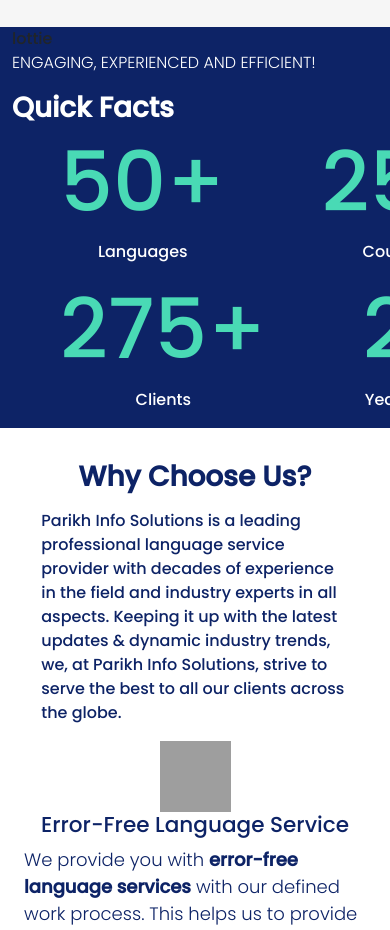
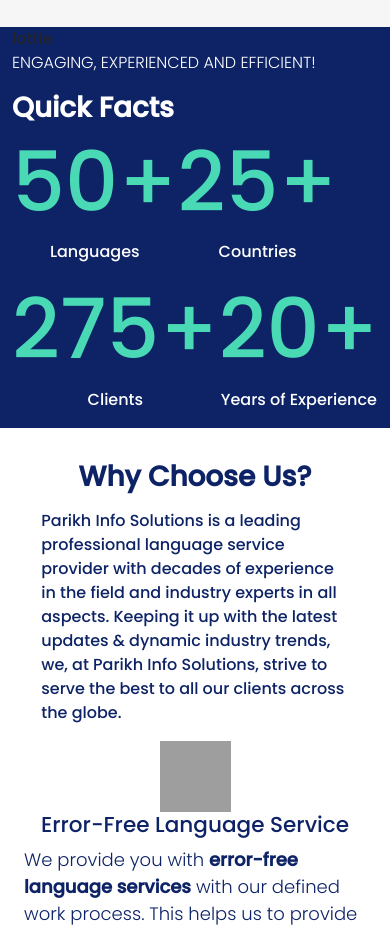
Before and after one commit to Mandar-PISPL1/PISPL-GIT, a React (Create React App) app in the folder pispl/: page / in a window 390 px wide. Shown: the part 3600-4530 px from the top of the page. Built offline with nearby package versions, Linux system fonts and the light colour scheme; grey boxes are pictures that could not be loaded.

Commit message:
made quick facts responsive

```diff
--- a/pispl/src/components/Home-page/Home.js
+++ b/pispl/src/components/Home-page/Home.js
@@ -72,21 +72,21 @@
                 <p style={{ color: "white", fontWeight: "300" }}>ENGAGING, EXPERIENCED AND EFFICIENT!</p>
                 <h1 style={{ color: "white", fontWeight: "700" }}>Quick Facts</h1>
                 <div className='d-flex' style={{color:'#49dab5'}}>
-                  <div className='mx-5'>
+                  <div className='mx-md-5'>
                     <h1 style={{fontSize:"83px"}}>{count && <CountUp start={0} end={50} duration={3} delay={0} />}+</h1>
                     <p className='text-white text-center'>Languages</p>
                   </div>
-                  <div  className='mx-5'>
+                  <div  className='mx-md-5'>
                     <h1 style={{fontSize:"83px"}}>{count && <CountUp start={0} end={25} duration={3} delay={0} />}+</h1>
                     <p className='text-white text-center'>Countries</p>
                   </div>
                 </div>
                 <div className="d-flex"  style={{color:'#49dab5'}}>
-                  <div  className='mx-5'>
+                  <div  className='mx-md-5'>
                     <h1 style={{fontSize:"83px"}}>{count && <CountUp start={0} end={275} duration={3} delay={0} />}+</h1>
                     <p className='text-white text-center'>Clients</p>
                     </div>
-                  <div  className='mx-5'>
+                  <div  className='mx-md-5'>
                     <h1 style={{fontSize:"83px"}}>{count && <CountUp start={0} end={20} duration={3} delay={0} />}+</h1>
                     <p className='text-white text-center'>Years of Experience</p>
                     </div>
```
